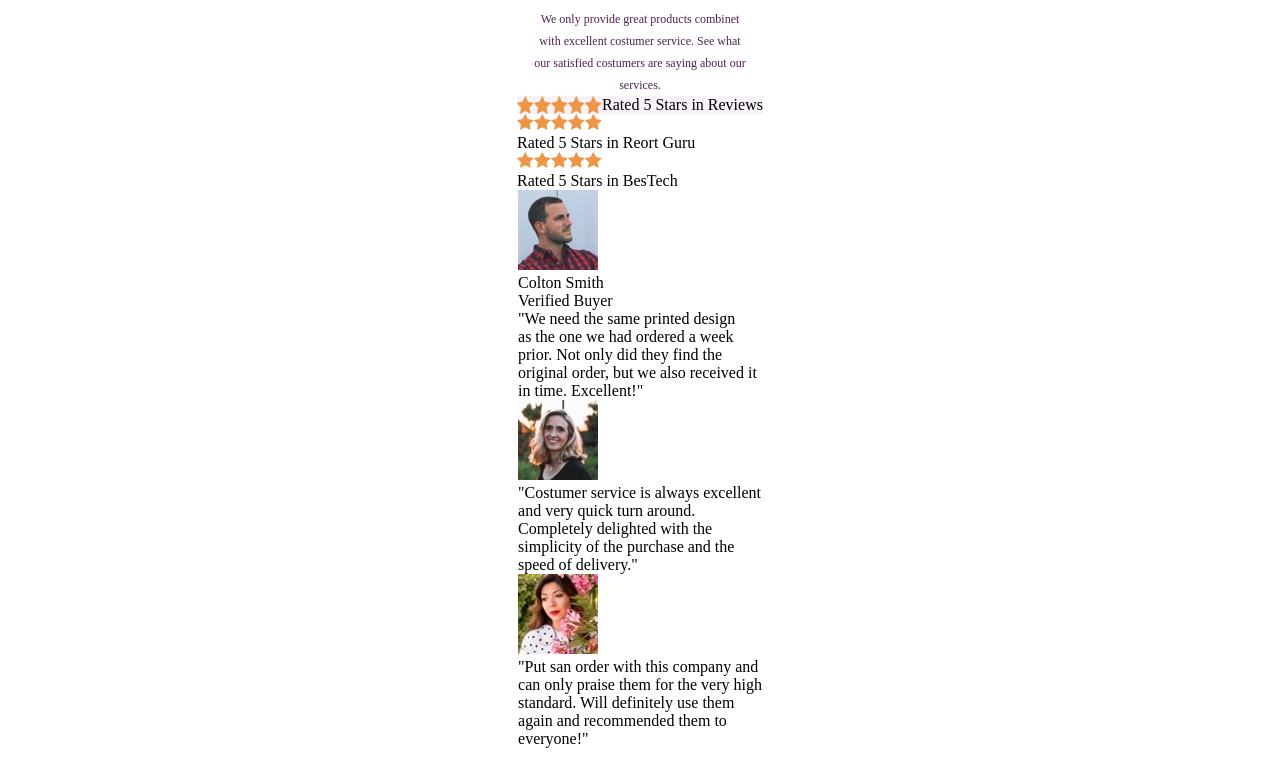
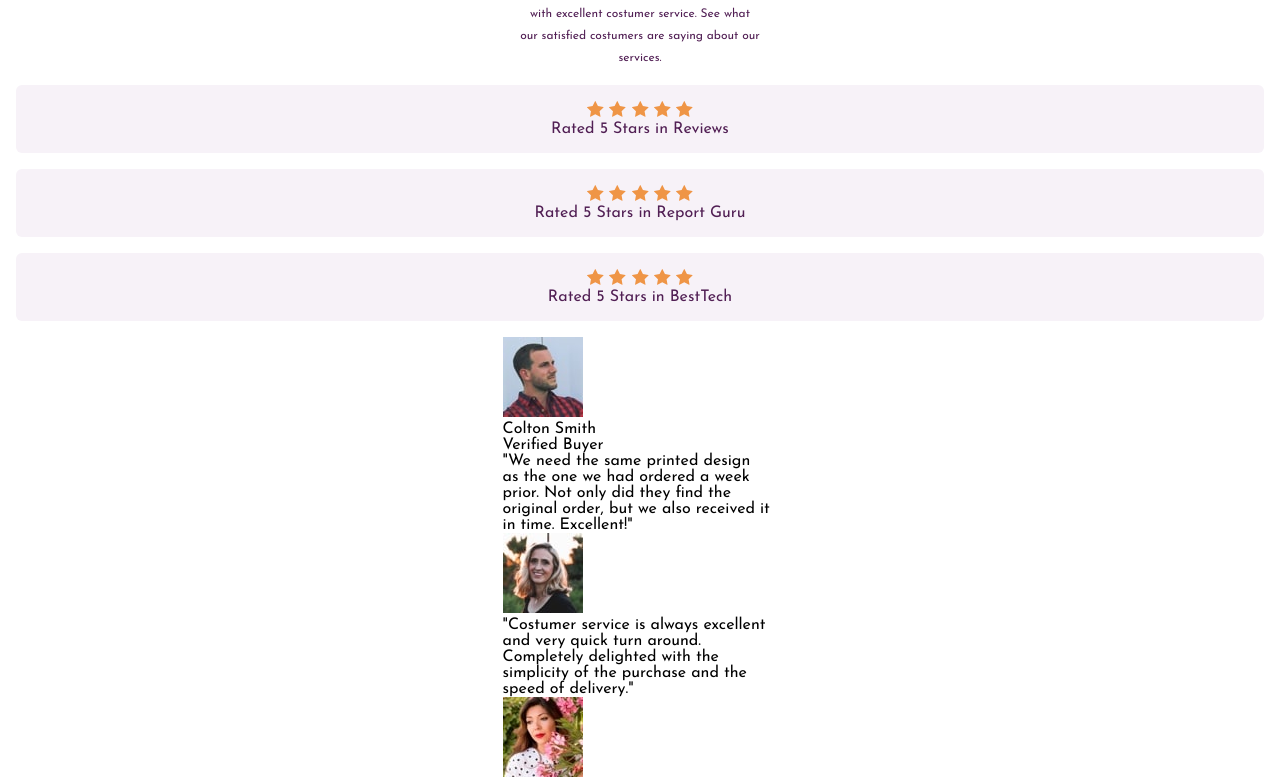
Before and after one commit to erickrost/social-proof-section, a plain HTML site: page index.html in a window 1280 px wide. Shown: the part 193-971 px from the top of the page. Drawn offline with Linux system fonts and the light colour scheme.

Commit message:
joao meu salvador

```diff
--- a/index.css
+++ b/index.css
@@ -5,6 +5,7 @@
 body {
     background-color: white;
     padding: 16px;
+    font-family: 'Josefin Sans', sans-serif;
 }
 
 .wrapepr {
@@ -22,6 +23,7 @@ body {
     color: #511f54;
     font-size: 16px;
     margin: 48px 0 26px 0;
+    line-height: 28px;
     font-weight: 700;
 }
 
@@ -29,15 +31,26 @@ body {
     font-size: 12px;
     line-height: 22px;
     color: #511f54;
-    font-weight: 300;
+    font-weight: 400;
+    margin-bottom: 16px;
 }
 
 .ratings-wrapper {
     display: flex;
     flex-direction: column;
+    width: 100%;
 }
 
-.rating-1 {
+.card {
     background-color: #f7f2f8;
+    border-radius: 6px;
+    margin-bottom: 16px;
+    color: #511f54;
+    padding: 16px;
     display: flex;
+    flex-direction: column;
+    justify-content: center;
+    align-items: center;
 }
+
+.star-wrapper {}
--- a/index.html
+++ b/index.html
@@ -5,6 +5,10 @@
     <meta charset="UTF-8">
     <meta http-equiv="X-UA-Compatible" content="IE=edge">
     <meta name="viewport" content="width=device-width, initial-scale=1.0">
+    <link rel="preconnect" href="https://fonts.googleapis.com">
+    <link rel="preconnect" href="https://fonts.gstatic.com" crossorigin>
+    <link href="https://fonts.googleapis.com/css2?family=Josefin+Sans:wght@200;300;400;500;600;700&display=swap"
+        rel="stylesheet">
     <link rel="shortcut icon" href="images/favicon-32x32.png" type="image/x-icon">
     <link rel="stylesheet" href="index.css">
     <title>Social Proof Section</title>
@@ -19,27 +23,42 @@
                 <h1>products</h1>
             </div>
             <div class="description">
-                <p>We only provide great products combinet</p>
+                <p>We only provide great products combined</p>
                 <p>with excellent costumer service. See what</p>
                 <p>our satisfied costumers are saying about our</p>
                 <p>services.</p>
             </div>
         </div>
         <div class="ratings-wrapper">
-            <div class="rating-1">
-                <img src="images/icon-star.svg"><img src="images/icon-star.svg"><img src="images/icon-star.svg"><img
-                    src="images/icon-star.svg"><img src="images/icon-star.svg">
+            <div class="card">
+                <div class="star-wrapper">
+                    <img src="images/icon-star.svg">
+                    <img src="images/icon-star.svg">
+                    <img src="images/icon-star.svg">
+                    <img src="images/icon-star.svg">
+                    <img src="images/icon-star.svg">
+                </div>
                 <p>Rated 5 Stars in Reviews</p>
             </div>
-            <div claass="rating-2">
-                <img src="images/icon-star.svg"><img src="images/icon-star.svg"><img src="images/icon-star.svg"><img
-                    src="images/icon-star.svg"><img src="images/icon-star.svg">
-                <p>Rated 5 Stars in Reort Guru</p>
+            <div class="card">
+                <div class="star-wrapper">
+                    <img src="images/icon-star.svg">
+                    <img src="images/icon-star.svg">
+                    <img src="images/icon-star.svg">
+                    <img src="images/icon-star.svg">
+                    <img src="images/icon-star.svg">
+                </div>
+                <p>Rated 5 Stars in Report Guru</p>
             </div>
-            <div class="rating-3">
-                <img src="images/icon-star.svg"><img src="images/icon-star.svg"><img src="images/icon-star.svg"><img
-                    src="images/icon-star.svg"><img src="images/icon-star.svg">
-                <p>Rated 5 Stars in BesTech</p>
+            <div class="card">
+                <div class="star-wrapper">
+                    <img src="images/icon-star.svg">
+                    <img src="images/icon-star.svg">
+                    <img src="images/icon-star.svg">
+                    <img src="images/icon-star.svg">
+                    <img src="images/icon-star.svg">
+                </div>
+                <p>Rated 5 Stars in BestTech</p>
             </div>
         </div>
         <div class="cards-wrapper">
```
